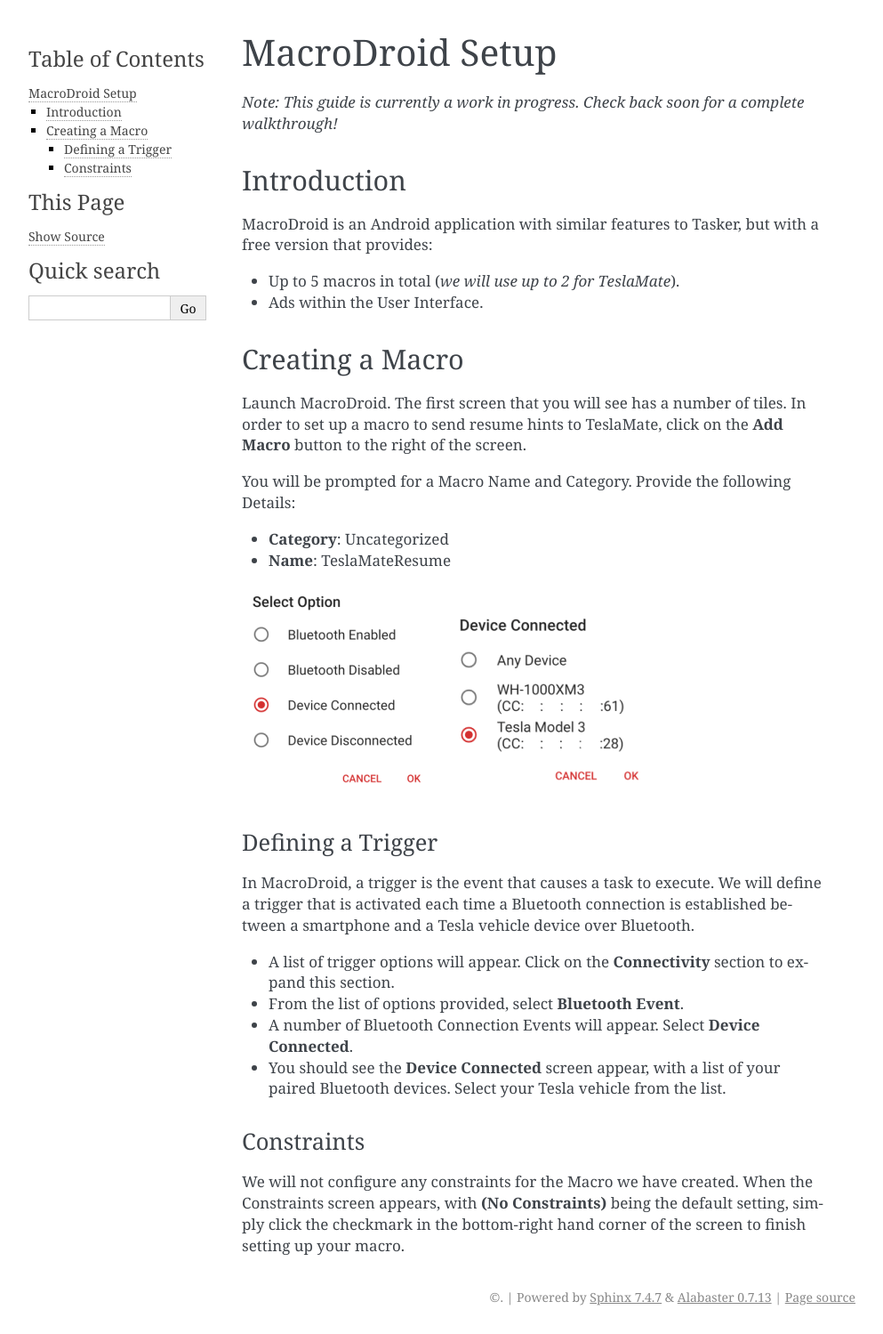
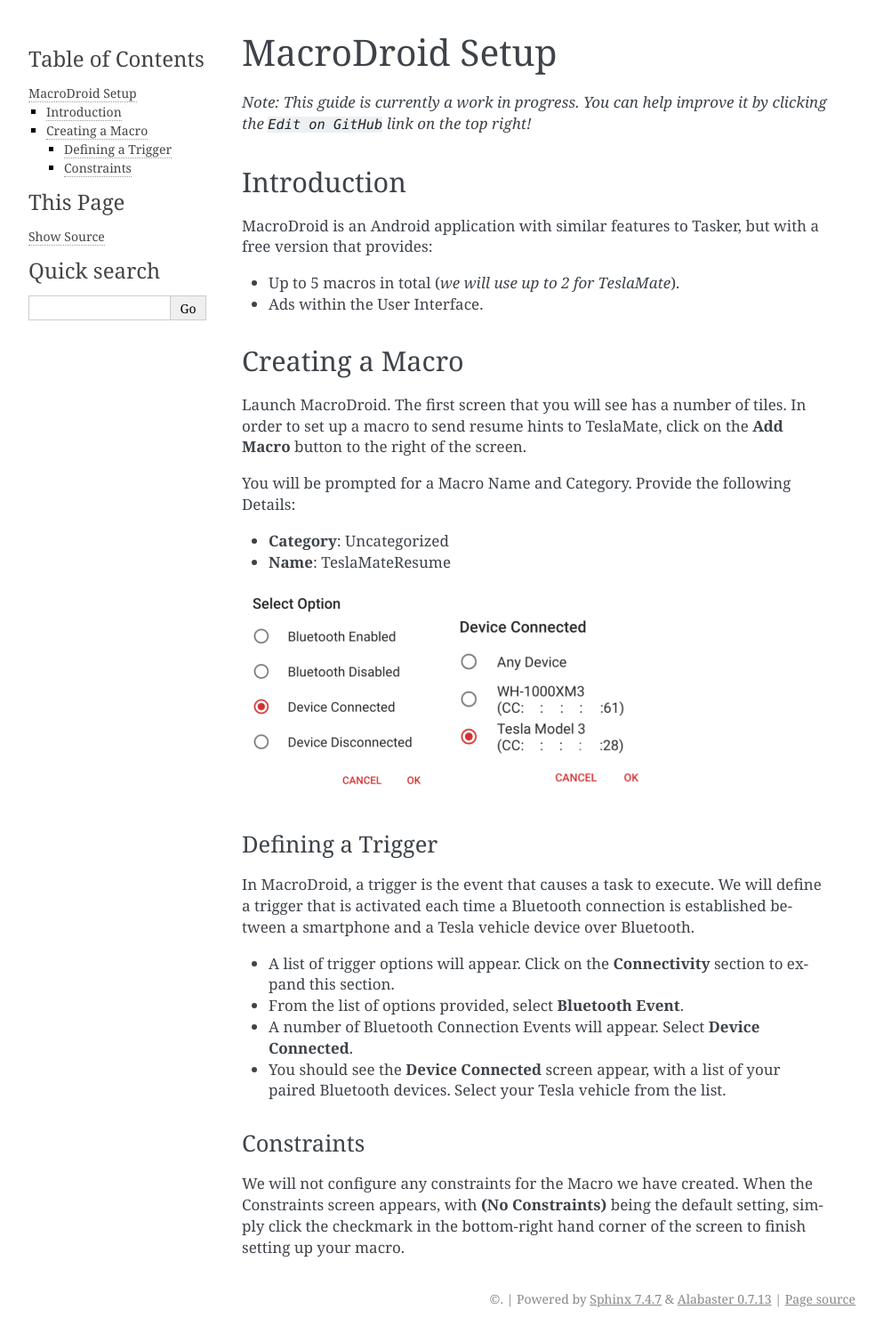
Before and after one commit to flooppmtn/teslamate, a Sphinx documentation site: the page built from docs/configuration/guides/macro_droid.md, in a window 1280 px wide. Shown: the whole page at 89% size, without its empty margins (148-1141 px from the left). Built offline with Sphinx 7.4.7, drawn with Linux system fonts in a browser that asks for light colours.

Commit message:
Fix broken links

```diff
--- a/docs/configuration/guides/macro_droid.md
+++ b/docs/configuration/guides/macro_droid.md
@@ -1,6 +1,6 @@
 # MacroDroid Setup
 
-_Note: This guide is currently a work in progress. Check back soon for a complete walkthrough!_
+_Note: This guide is currently a work in progress. You can help improve it by clicking the `Edit on GitHub` link on the top right!_
 
 ## Introduction
 
--- a/docs/index.rst
+++ b/docs/index.rst
@@ -38,7 +38,7 @@
 ~~~~~~~~~~~
 
 .. figure:: screenshots/drive.png
-   :target: screenshots/drive.png
+   :target: _images/drive.png
 
    The Drive Details dashboard in Grafana
 
@@ -49,7 +49,7 @@
 
 
 .. figure:: screenshots/web_interface.png
-   :target: screenshots/web_interface.png
+   :target: _images/web_interface.png
 
    TeslaMate homepage
 
```
Also changed, not shown: docs/configuration/sleep.md (+8 -8 lines).
